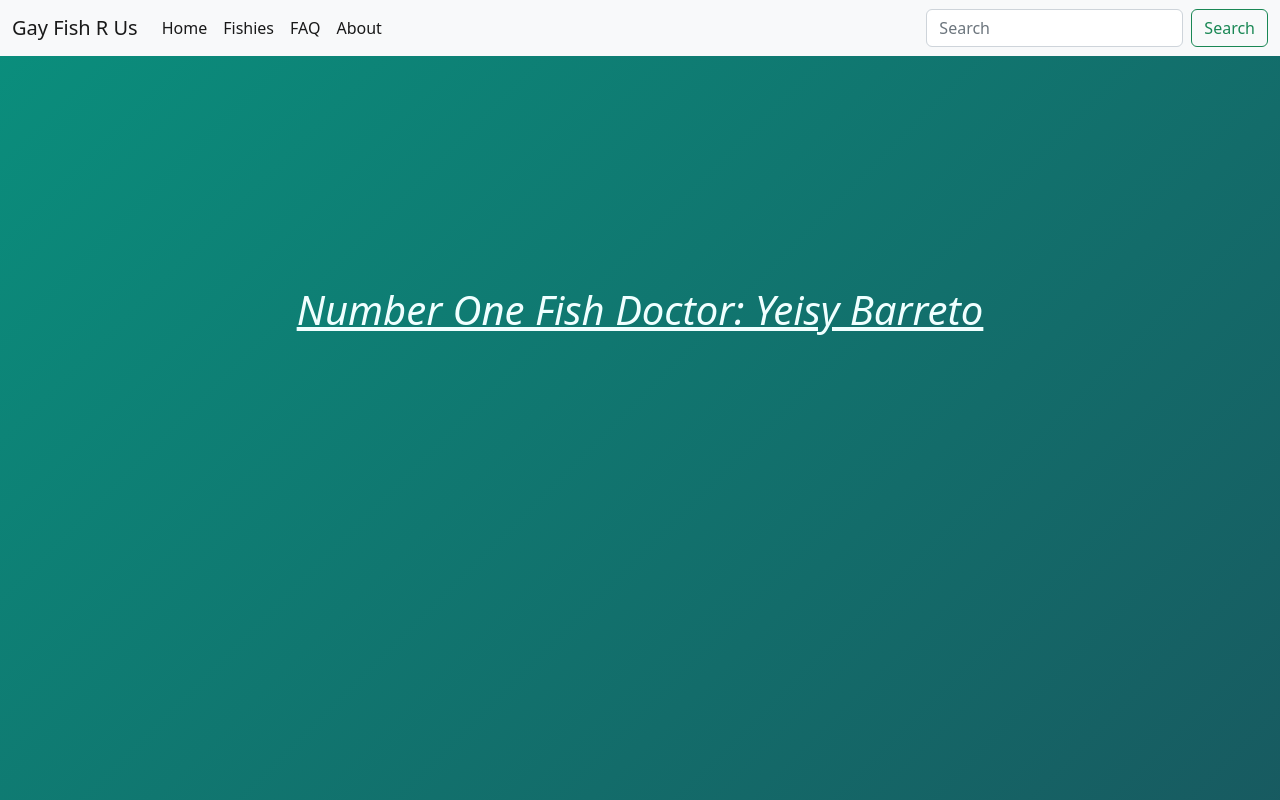
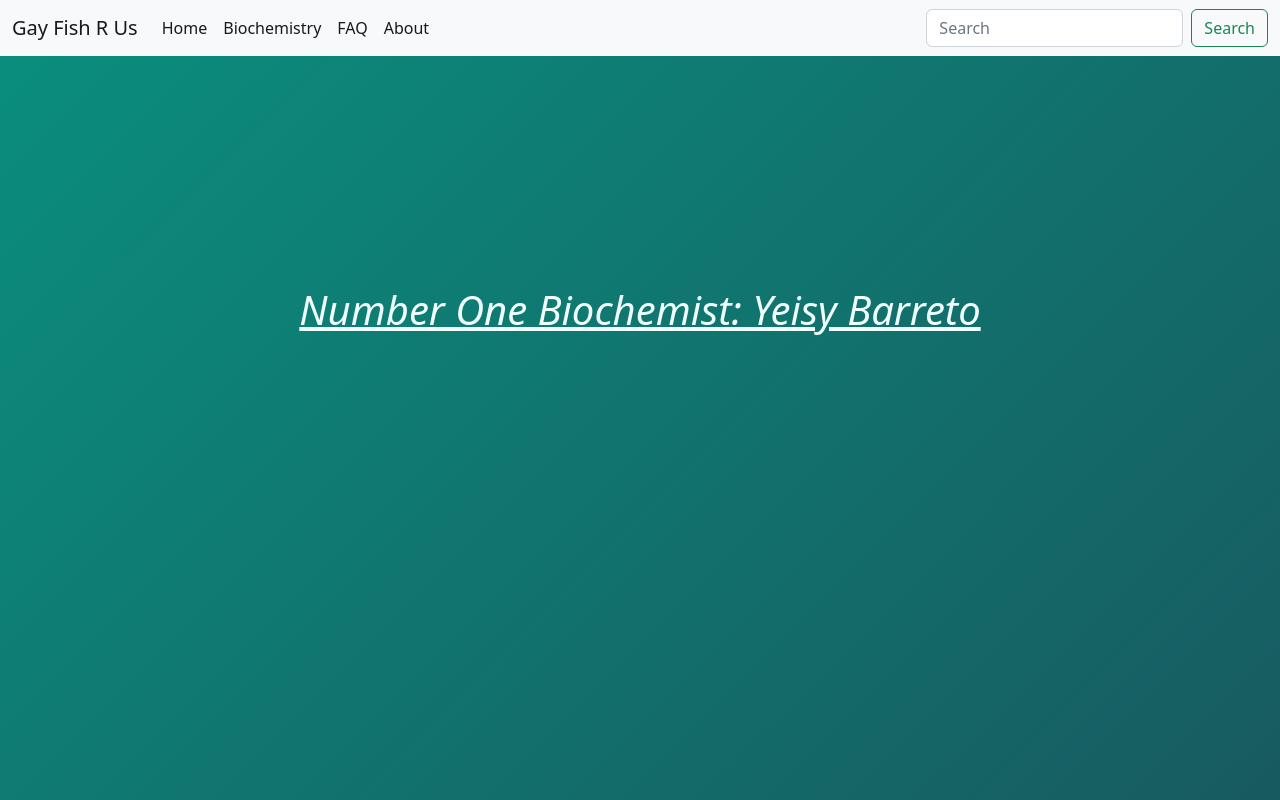
Before and after one commit to bobascript/fishdoctor, a plain HTML site: page index.html in a window 1280 px wide. Drawn offline with nearby package versions, Linux system fonts and the light colour scheme.

Commit message:
Update index.html

```diff
--- a/index.html
+++ b/index.html
@@ -21,7 +21,7 @@
                 <a class="nav-link active" aria-current="page" href="#">Home</a>
               </li>
               <li class="nav-item">
-                <a class="nav-link active" href="#">Fishies</a>
+                <a class="nav-link active" href="#">Biochemistry</a>
               </li>
               <li class="nav-item">
                 <a class="nav-link active" href="#">FAQ</a>
@@ -38,7 +38,7 @@
         </div>
       </nav>
       <div class="content">
-        <h1><i>Number One Fish Doctor: Yeisy Barreto</i></h1>
+        <h1><i>Number One Biochemist: Yeisy Barreto</i></h1>
       </div>
 
     <script src="https://cdn.jsdelivr.net/npm/bootstrap@5.2.2/dist/js/bootstrap.bundle.min.js" integrity="sha384-OERcA2EqjJCMA+/3y+gxIOqMEjwtxJY7qPCqsdltbNJuaOe923+mo//f6V8Qbsw3" crossorigin="anonymous"></script>
```
